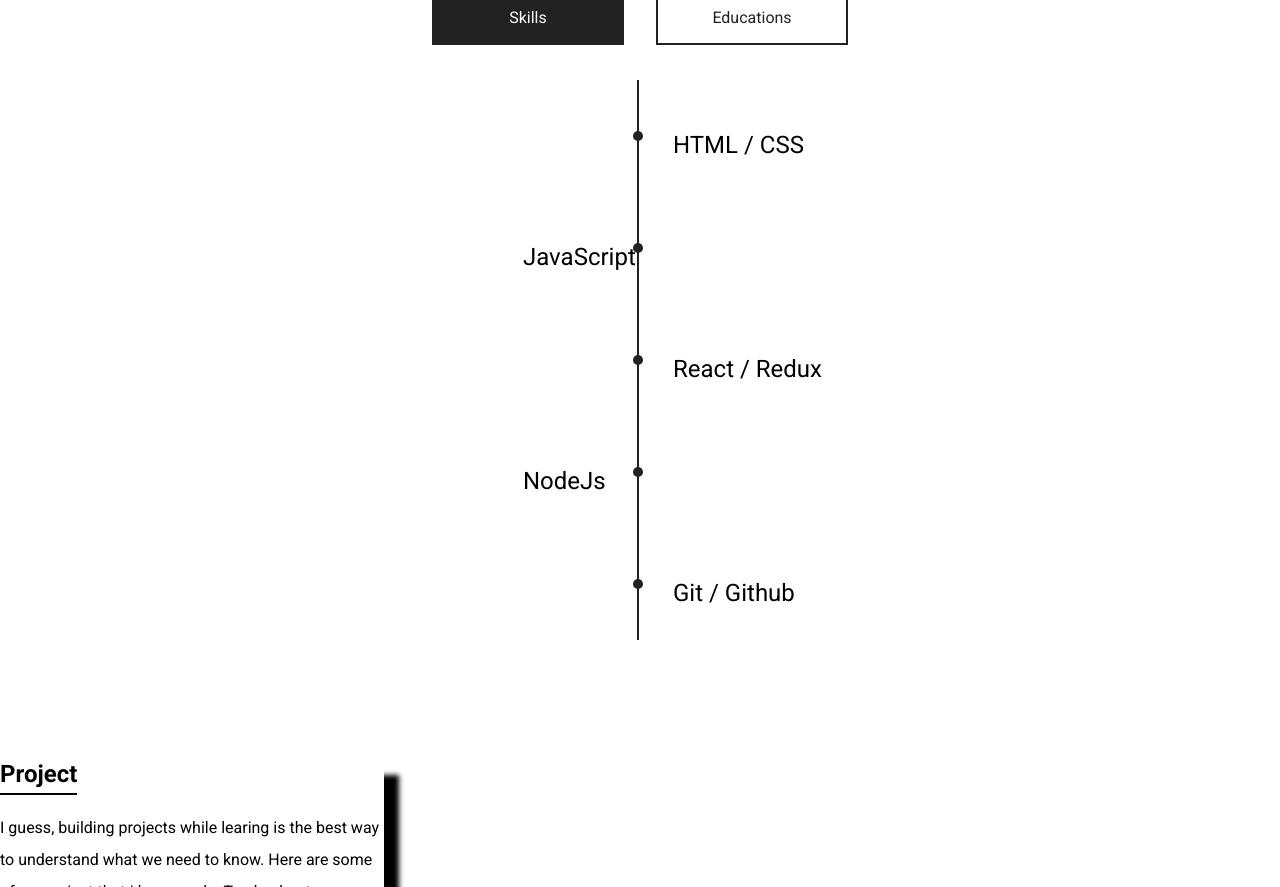
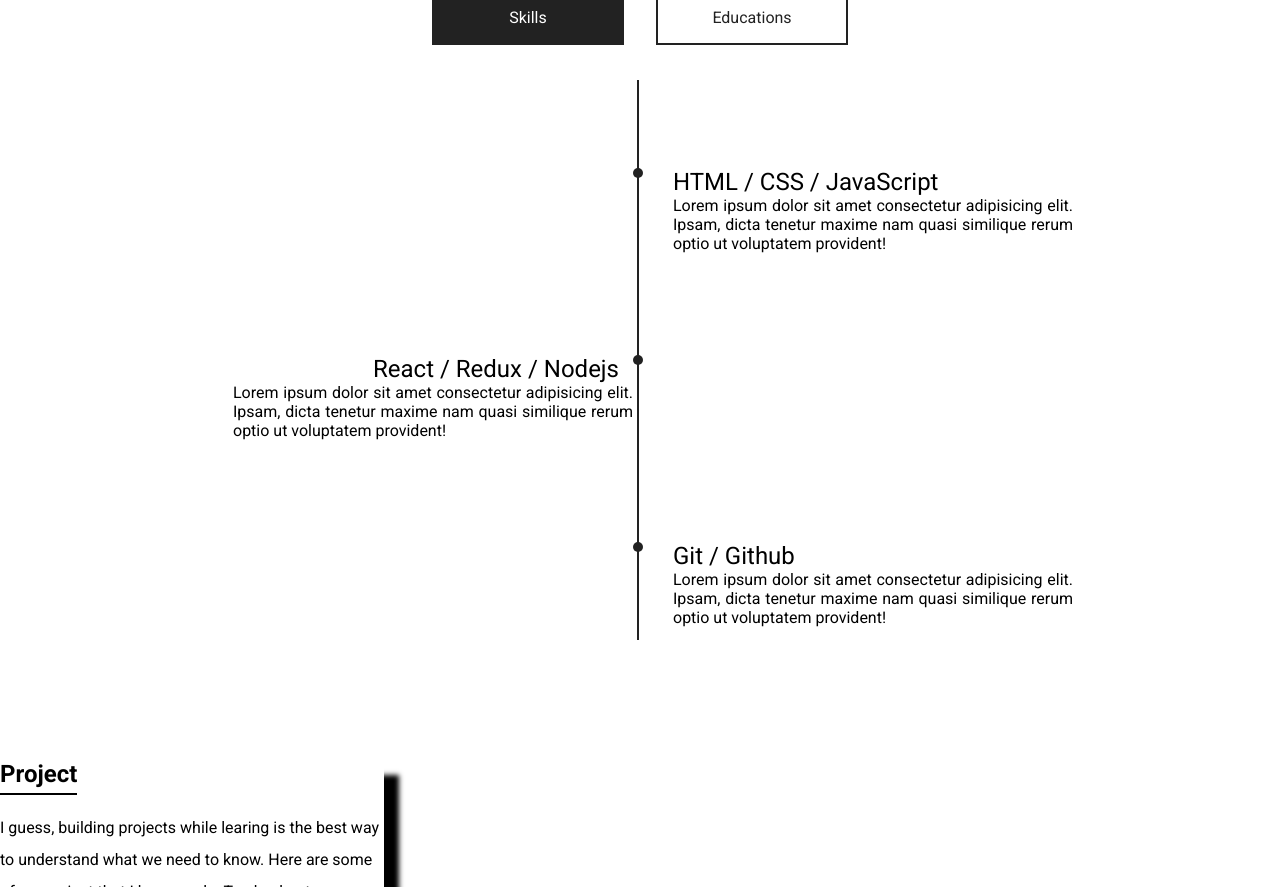
Before and after one commit to Bikalpa-Paudel/Main-Portfolio-Site, a React (Create React App) app: page / in a window 1280 px wide. Shown: the part 1760-2647 px from the top of the page. Built offline with nearby package versions, Linux system fonts and the light colour scheme.

Commit message:
on hero section and experience section

```diff
--- a/src/components/experience/Education.css
+++ b/src/components/experience/Education.css
@@ -29,13 +29,11 @@
     font-size: 1.5rem;
 }
 
-.skill-left{
+.skill-left-clz{
     position: relative;
     left: -110px;
     width: 100px;
     font-size: 1.5rem;
-
-
 }
 
 .edu-text-r{
--- a/src/components/experience/Education.js
+++ b/src/components/experience/Education.js
@@ -9,7 +9,7 @@ export default function Education() {
                     <p className="edu-text-r">Lorem ipsum dolor sit amet consectetur adipisicing elit. Ipsam, dicta tenetur maxime nam quasi similique rerum optio ut voluptatem provident!</p>
                 </div>
                 <div className="point">
-                    <div className="skill-left">College</div>
+                    <div className="skill-left-clz">College</div>
                     <p className="edu-text-l">Lorem ipsum dolor sit amet consectetur adipisicing elit. Ipsam, dicta tenetur maxime nam quasi similique rerum optio ut voluptatem provident!</p>
                 </div>
                 <div className="point">
--- a/src/components/experience/Skill.css
+++ b/src/components/experience/Skill.css
@@ -25,14 +25,28 @@
 .skill-right{
     position: relative;
     left: 40px;
-    width: 250px;
+    width: 400px;
     font-size: 1.5rem;
 }
 
 .skill-left{
     position: relative;
-    left: -110px;
-    width: 100px;
+    left: -260px;
+    width: 400px;
     font-size: 1.5rem;
 
 }
+.edu-text-r{
+    position: relative;
+    left: 40px;
+    width: 400px;
+    font-size: 1rem;
+    text-align: justify;
+}
+.edu-text-l{
+    position: relative;
+    left: -400px;
+    width: 400px;
+    text-align: justify;
+    font-size: 1rem;
+}
--- a/src/components/experience/Skill.js
+++ b/src/components/experience/Skill.js
@@ -5,19 +5,17 @@ export default function Skill(){
         <>
             <div className="skill-line">
                 <div className="point">
-                    <div className='skill-right'>HTML / CSS</div>
+                    <div className='skill-right'>HTML / CSS / JavaScript</div>
+                    <p className="edu-text-r">Lorem ipsum dolor sit amet consectetur adipisicing elit. Ipsam, dicta tenetur maxime nam quasi similique rerum optio ut voluptatem provident!</p>
                 </div>
+
                 <div className="point">
-                    <div className="skill-left">JavaScript</div>
-                </div>
-                <div className="point">
-                    <div className="skill-right">React / Redux</div>
-                </div>
-                <div className="point">
-                    <div className="skill-left">NodeJs</div>
+                    <div className="skill-left">React / Redux / Nodejs</div>
+                    <p className="edu-text-l">Lorem ipsum dolor sit amet consectetur adipisicing elit. Ipsam, dicta tenetur maxime nam quasi similique rerum optio ut voluptatem provident!</p>
                 </div>
                 <div className="point">
                     <div className="skill-right">Git / Github</div>
+                    <p className="edu-text-r">Lorem ipsum dolor sit amet consectetur adipisicing elit. Ipsam, dicta tenetur maxime nam quasi similique rerum optio ut voluptatem provident!</p>
                 </div>
 
             </div>
--- a/src/components/home/Hero.css
+++ b/src/components/home/Hero.css
@@ -1,5 +1,5 @@
 .hero{
-    max-width: 35%;
+    max-width: 500px;
     font-family: 'Roboto', sans-serif;
     position: absolute;
     top: 30%;
```
